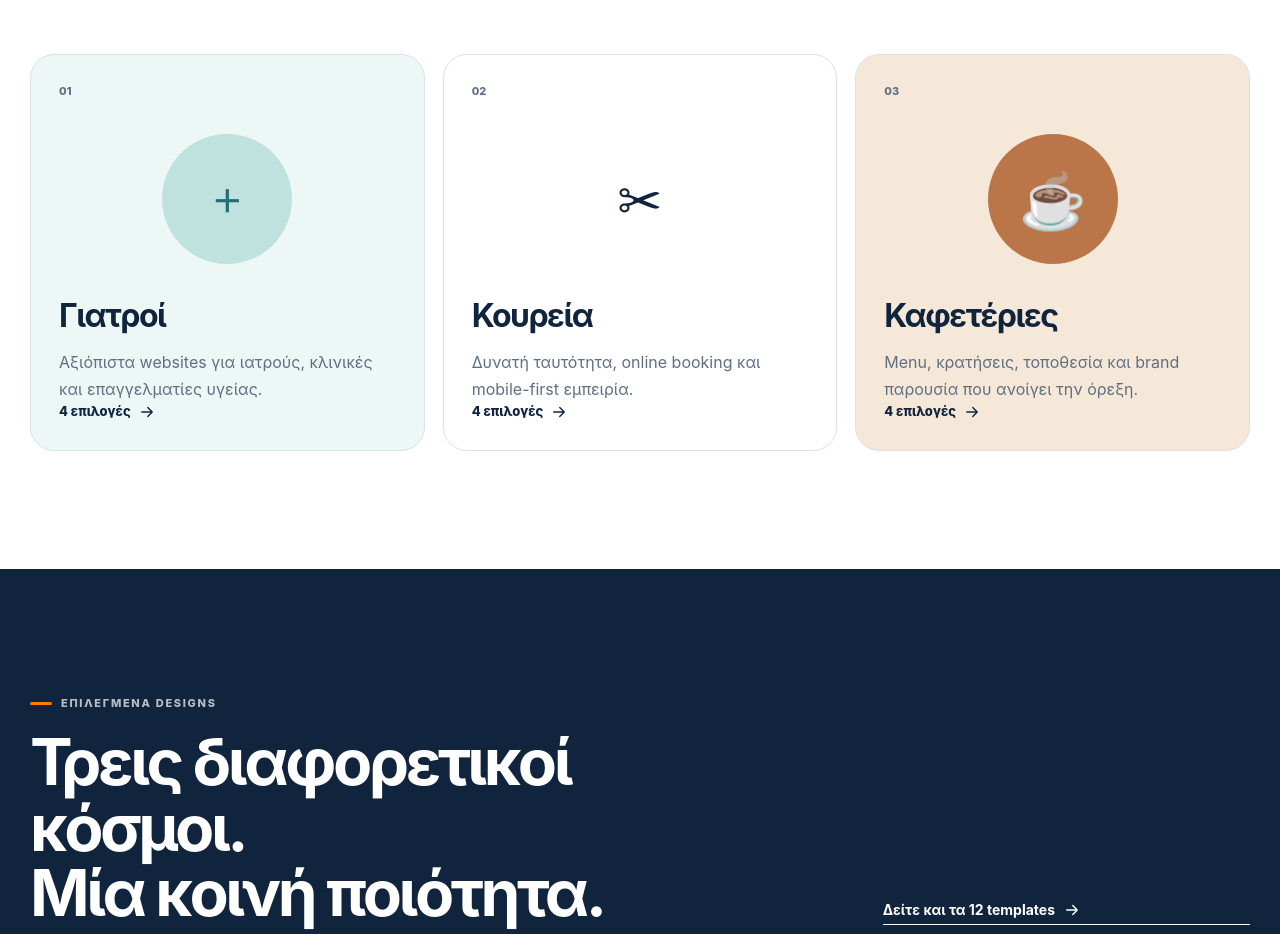
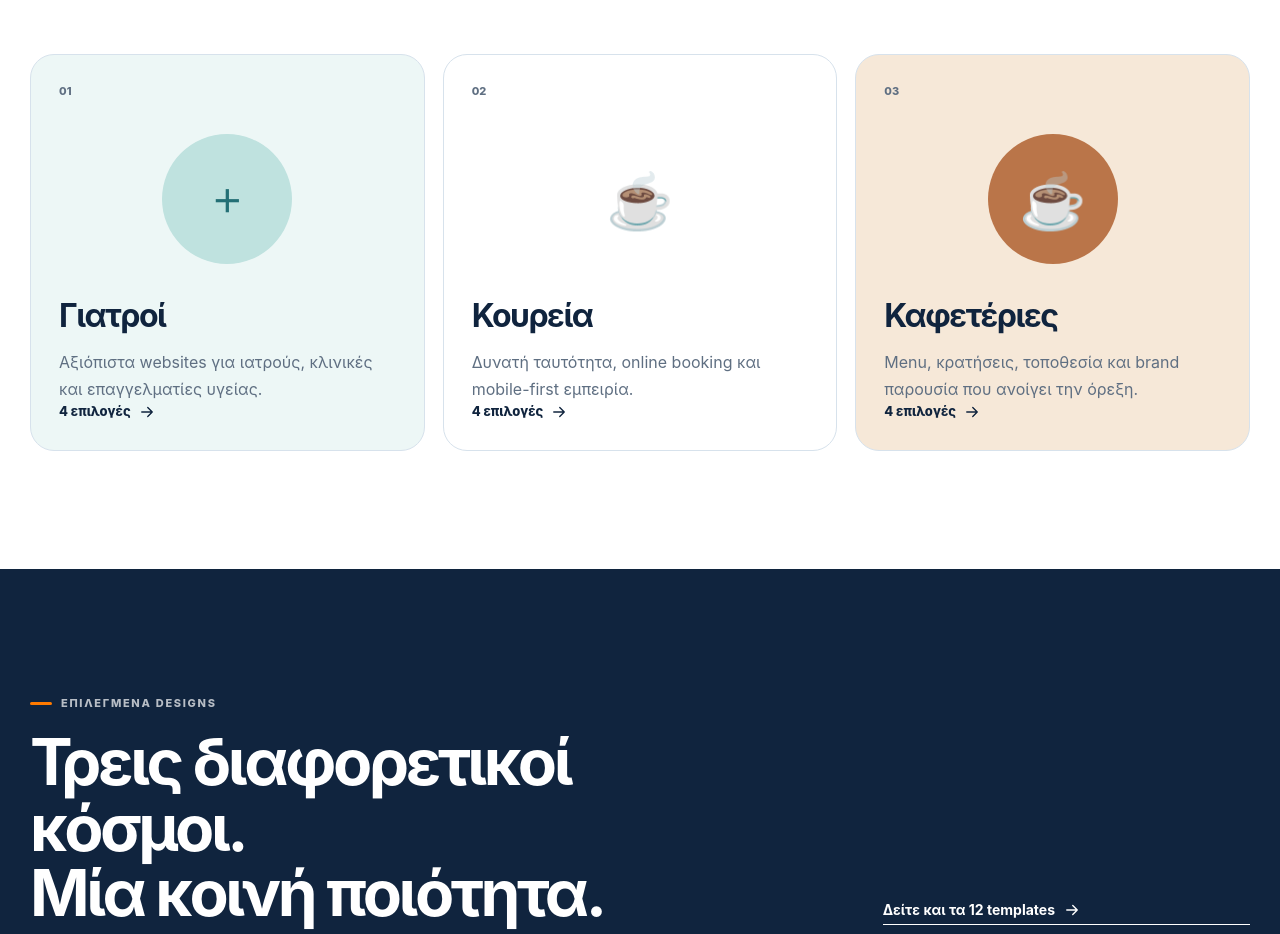
Before and after one commit to VelissariosVVS/dikosousite-showcase, a Next.js app: page / in a window 1280 px wide. Shown: the part 1480-2414 px from the top of the page. Built offline with nearby package versions, Linux system fonts and the light colour scheme; no server answers.

Commit message:
Update page.tsx

```diff
--- a/src/app/page.tsx
+++ b/src/app/page.tsx
@@ -102,7 +102,7 @@ export default function HomePage() {
               <Link key={category.id} href={`/templates#${category.id}`} className={`category-card category-card--${category.id}`}>
                 <span className="category-card__index">0{index + 1}</span>
                 <div className="category-card__icon" aria-hidden="true">
-                  {category.id === "doctor" ? "+" : category.id === "barbershop" ? "✂" : "☕"}
+                  {category.id === "doctor" ? "+" : category.id === "barber" ? "✂" : "☕"}
                 </div>
                 <h3>{category.label}</h3>
                 <p>{category.description}</p>
```
